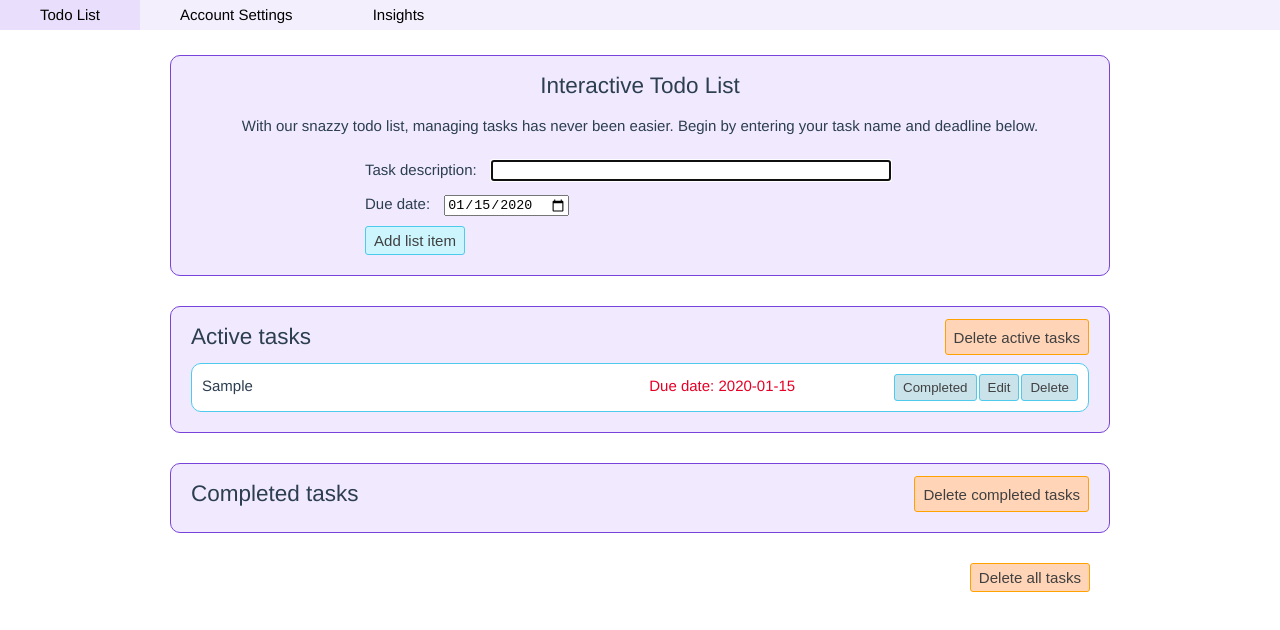
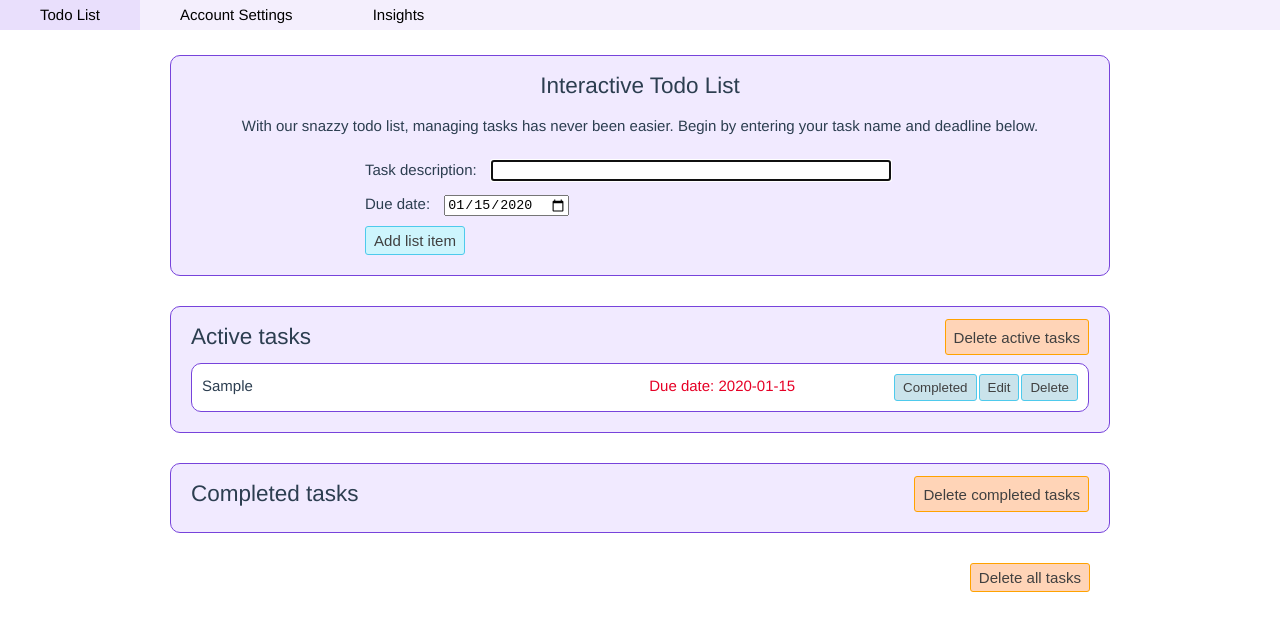
Before and after one commit to yuning-dev/21-todo-list-vue, a Vue app in the folder apps/to-do-list/: page /#/ in a window 1280 px wide. Both pictures are taken after typing "Sample", "2020-01-15" into the empty fields and a click on the button "Add list item". Shown: the top 630 px of the page. Built offline with nearby package versions, Linux system fonts and the light colour scheme.

Commit message:
update todo item button border colour

```diff
--- a/apps/to-do-list/src/components/TodoItem.css
+++ b/apps/to-do-list/src/components/TodoItem.css
@@ -22,7 +22,7 @@
 .wrapper {
     display: flex;
     justify-content: space-between;
-    border: 1px solid #4ecaec;
+    border: 1px solid #7743db;
     padding: 10px;
     margin-top: 8px;
     border-radius: 10px;
```
